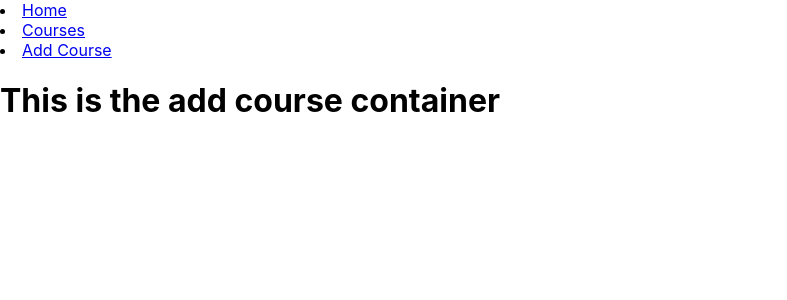
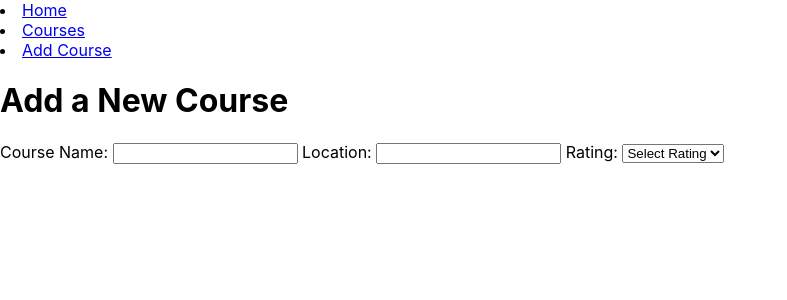
Before and after one commit to willjatlas/course_tracker, a React (Create React App) app in the folder client/: page /add-course in a window 1280 px wide. Shown: the top 300 px of the page, without its empty margins (0-787 px from the left). Built offline with nearby package versions, Linux system fonts and the light colour scheme; no server answers.

Commit message:
form for new course

```diff
--- a/client/src/App.js
+++ b/client/src/App.js
@@ -44,6 +44,6 @@ function App() {
 
   );
 
-}
+};
 
 export default App;
--- a/client/src/components/NavBar.js
+++ b/client/src/components/NavBar.js
@@ -15,8 +15,8 @@ const NavBar = () => {
                 </li>
             </nav>
         </>
-    )
+    );
 
-}
+};
 
 export default NavBar;
--- a/client/src/containers/AddCourseContainer.js
+++ b/client/src/containers/AddCourseContainer.js
@@ -2,10 +2,25 @@ const AddCourseContainer = () => {
 
     return(
         <>
-            <h1> This is the add course container </h1>
+            <h1> Add a New Course </h1>
+            <form>
+                <label> Course Name: </label>
+                <input type="text" required/>
+                <label> Location: </label>
+                <input type="text" required/>
+                <label> Rating: </label>
+                <select name="rating" id="rating">
+                    <option selected="true" disabled>Select Rating</option>
+                    <option value="ONE">1</option>
+                    <option value="TWO">2</option>
+                    <option value="THREE">3</option>
+                    <option value="FOUR">4</option>
+                    <option value="FIVE">5</option>
+                </select>
+            </form>
         </>
-    )
+    );
 
-}
+};
 
 export default AddCourseContainer;
--- a/client/src/containers/BookingContainer.js
+++ b/client/src/containers/BookingContainer.js
@@ -4,8 +4,8 @@ const BookingContainer = () => {
         <>
             <h1>this is the booking container </h1>
         </>
-    )
+    );
 
-}
+};
 
 export default BookingContainer;
--- a/client/src/containers/CoursesContainer.js
+++ b/client/src/containers/CoursesContainer.js
@@ -12,6 +12,7 @@ const CourseContainer = ({courses}) => {
             {course}
         </>
     );
+
 };
 
 export default CourseContainer;
```
Also changed, not shown: 1 other file (tests, documents, lock files or other folders).
